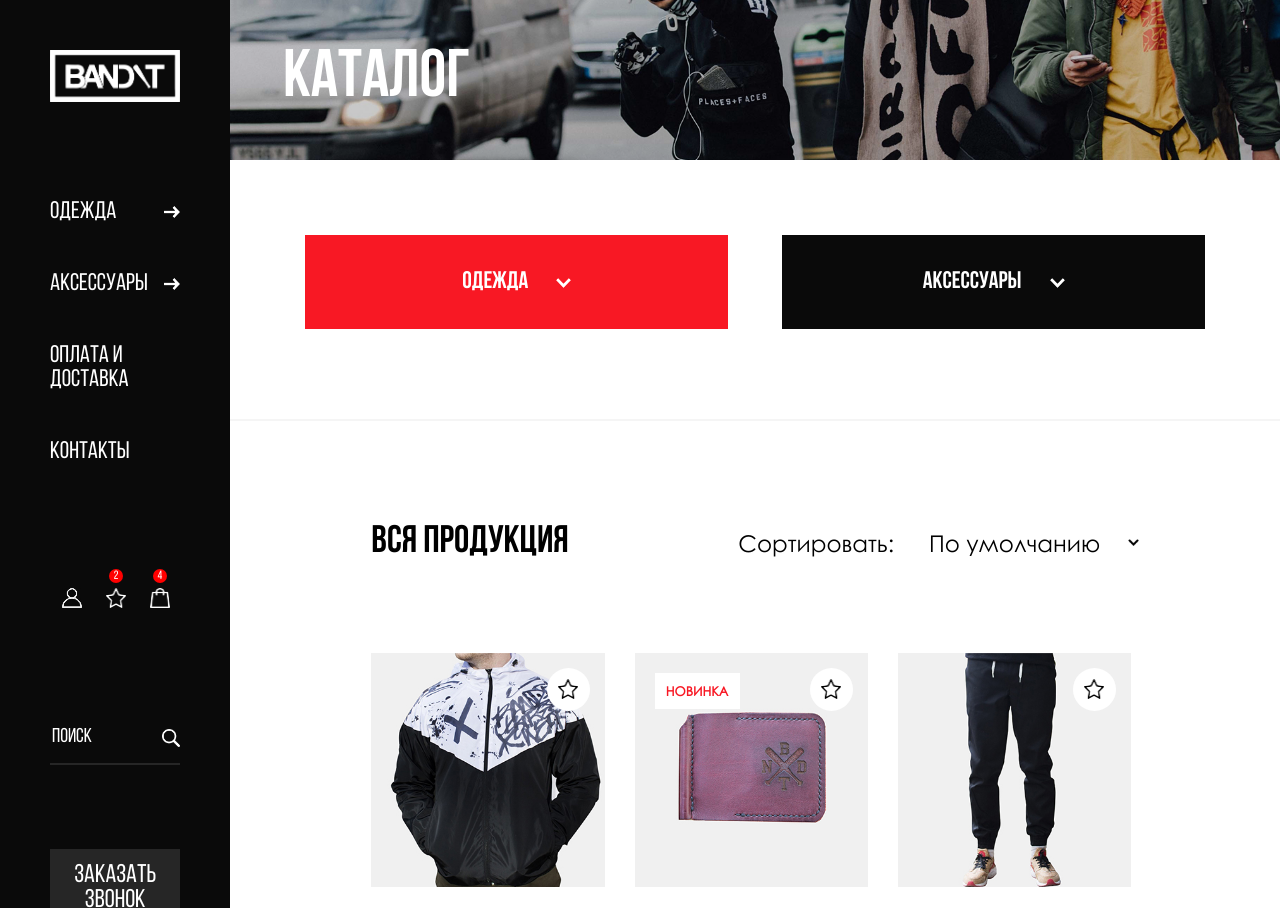
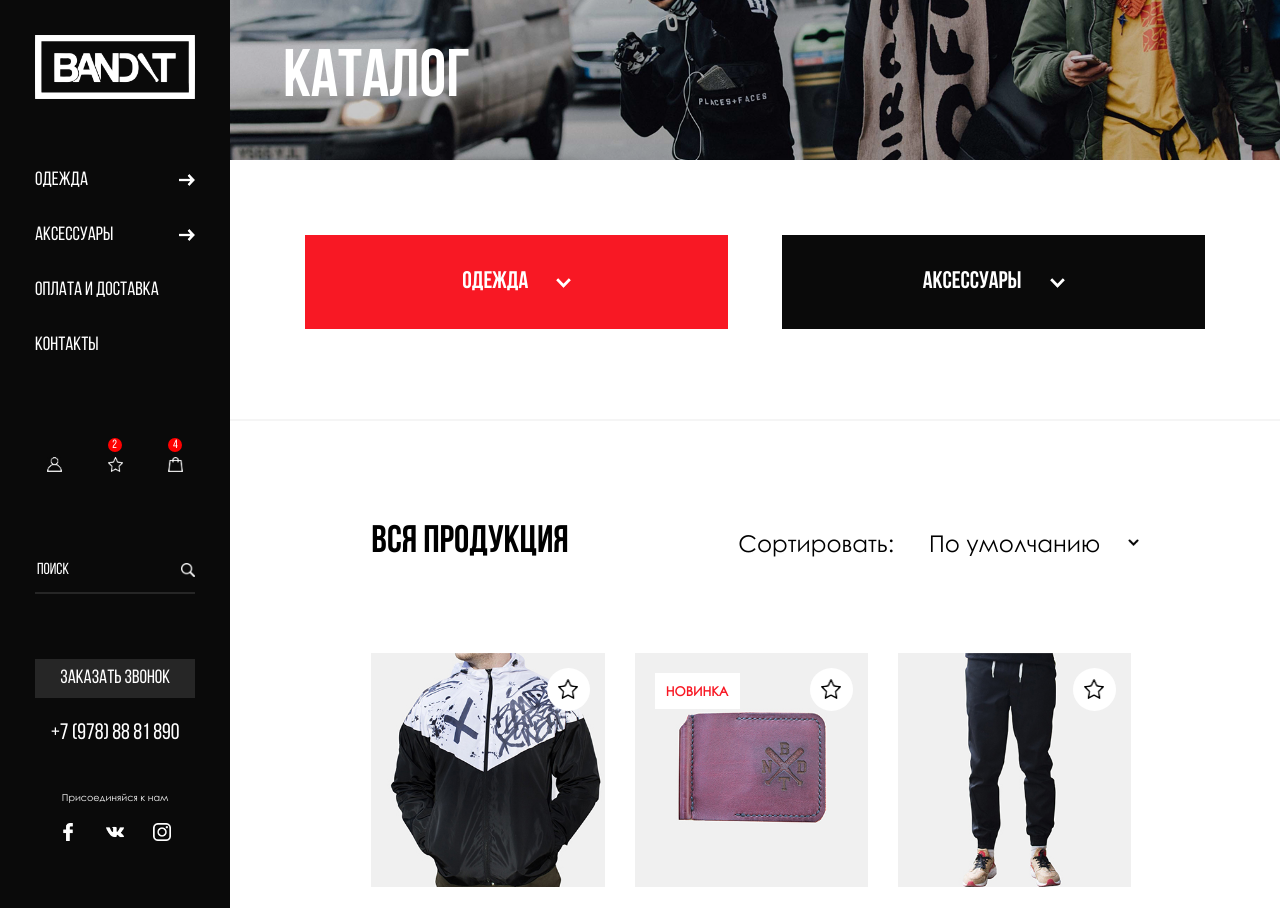
Before and after one commit to Beeksah/bandit.github.io, a website: page src/index.html in a window 1280 px wide. Shown: the top 908 px of the page. Drawn offline with nearby package versions, Linux system fonts and the light colour scheme; files that its build step writes are made by us from their sources.

Commit message:
fixed menu for laptops

```diff
--- a/src/index.html
+++ b/src/index.html
@@ -10,7 +10,7 @@
 </head>
 
 <body>
-    <nav>
+    <nav id="menu">
         <div class="menu">
             <div class="menu-logo">
                 <img src="assets/img/bandit-logo.png">
@@ -47,16 +47,16 @@
                     </div>
                 </div>
                 <div class="menu-search">
-                    <img src="assets/img/search.png">
                     <span>
                         <input placeholder="ПОИСК">
                     </span>
+                    <img src="assets/img/search.png">
                 </div>
                 <div class="menu-call">
                     <button>
                         ЗАКАЗАТЬ ЗВОНОК
                     </button>
-                    <div class="phone">
+                    <div class="phone nowrap">
                         +7 (978) 88 81 890
                     </div>
                 </div>
--- a/src/js/index.js
+++ b/src/js/index.js
@@ -0,0 +1,42 @@
+var bodies = document.getElementsByTagName('body');
+var body = bodies[0]
+var nav = document.getElementById('menu');
+window.onscroll = function(){
+    var scrollTop = window.pageYOffset || (document.documentElement || document.body.parentNode || document.body).scrollTop;
+}
+
+function getDocHeight() {
+    var D = document;
+    return Math.max(
+        D.body.scrollHeight, D.documentElement.scrollHeight,
+        D.body.offsetHeight, D.documentElement.offsetHeight,
+        D.body.clientHeight, D.documentElement.clientHeight
+    )
+}
+
+var winheight, docheight, trackLength, throttlescroll;
+function amountscrolled(){
+    var scrollTop = window.pageYOffset || (document.documentElement || document.body.parentNode || document.body).scrollTop
+    var windowHeight = window.innerHeight || document.documentElement.clientHeight || document.body.clientHeight;
+    if(nav.clientHeight>windowHeight){
+        nav.classList.remove('fixed-top');
+
+        if(scrollTop+windowHeight>=nav.clientHeight){
+            console.log('True: ' + scrollTop + ', ' + windowHeight + ', ' + nav.clientHeight);
+            nav.classList.add('fixed');
+        }
+        else{
+            console.log('False: ' + scrollTop + ', ' + windowHeight + ', ' + nav.clientHeight);
+            nav.classList.remove('fixed');
+        }
+    }
+    else{
+        nav.classList.add('fixed-top');
+    }
+}
+window.addEventListener("scroll", function(){
+    clearTimeout(throttlescroll)
+        throttlescroll = setTimeout(function(){
+        amountscrolled()
+    }, 50)
+}, false)
--- a/src/style/style.scss
+++ b/src/style/style.scss
@@ -4,12 +4,24 @@ body {
   background-color: rgb(10, 10, 10);
   margin: 0;
   font-family: 'BebasNeueRegular';
-
+  .nowrap{
+    white-space: nowrap;
+  }
   nav{
     float: left;
     color: white;
     width: 18%;
-    position: fixed;
+    position: static;
+    transition: all 0.5s ease;
+    &.fixed{
+      transition: all 0.5s ease;
+      position: fixed;
+      bottom: 0;
+    }
+    &.fixed-top{
+      transition: all 0.5s ease;
+      position: fixed;
+    }
     .menu{
       display: flex;
       flex-direction: column;
@@ -76,7 +88,7 @@ body {
             content: '2';
             left: 15px;
             background-color: red;
-            border-radius: 10px;
+            border-radius: 100px;
             margin: auto;
             line-height: 14px;
             font-size: 12px;
@@ -88,12 +100,17 @@ body {
         }
 
         .menu-search {
+          width: 100%;
           display: flex;
           flex-direction: row;
           align-items: center;
+          justify-content: space-between;
           margin-bottom: 84px;
           border-bottom: 2px solid rgb(38, 38, 38);
           padding-bottom: 17px;
+          span{
+            max-width: 80%;
+          }
           input {
             color: white;
             border: 0;
@@ -110,7 +127,6 @@ body {
 
           img {
             right: 50px;
-            position: absolute;
             width: 18px;
             height: 18px;
             padding-top: 10px;
@@ -162,6 +178,106 @@ body {
             img {
               width: 18px;
               height: 18px;
+            }
+          }
+        }
+      }
+    }
+    @media(min-width: 1200px) and (max-width: 1366px){
+      .menu{
+        margin: 35px;
+        .menu-logo {
+          margin-bottom: 50px;
+        }
+
+        .menu-content{
+          .menu-item {
+            font-size: 1.2em;
+            margin-top: 18px;
+            margin-bottom: 36px;
+          }
+
+          .menu-tools {
+            margin-bottom: 70px;
+            margin-top: 90px;
+            img {
+              width: 15px;
+              height: 15px;
+              padding: 12px;
+            }
+
+            .menu-tool{
+              width: 39px;
+              height: 39px;
+              border-radius: 100px;
+
+              &:hover {
+                border-radius: 100px;
+              }
+            }
+
+            div span {
+              left: 12px;
+              border-radius: 100px;
+              line-height: 14px;
+              font-size: 12px;
+              min-width: 14px;
+              height: 14px;
+              top: -7px;
+            }
+          }
+
+          .menu-search {
+            width: 100%;
+            margin-bottom: 65px;
+            padding-bottom: 14px;
+            span{
+              max-width: 80%;
+            }
+            input {
+              padding-top: 8px;
+
+              &::placeholder {
+                font-size: 1.2em;
+              }
+            }
+
+            img {
+              right: 50px;
+              width: 14px;
+              height: 14px;
+              padding-top: 8px;
+            }
+          }
+
+          .menu-call {
+
+            button {
+              width: 100%;
+              padding: 10px 0;
+              font-size: 1.2em;
+            }
+
+            .phone {
+              margin-top: 24px;
+              margin-bottom: 36px;
+              font-size: 1.4em;
+            }
+          }
+
+          .menu-links {
+            font-size: 0.6em;
+
+            span {
+              padding: 10px 0;
+            }
+
+            .social-links {
+              padding: 10px 15%;
+              img {
+                width: 18px;
+                height: 18px;
+              }
             }
           }
         }
@@ -254,7 +370,7 @@ body {
           }
 
           select {
-            background-color: white;
+            background-color:white;
             width: 210px;
             font-family: 'CenturyGothic';
             border: 0;
```
Also changed, not shown: dest/index.html (+3 -3 lines), dest/js/index.js (+42 -0 lines), dest/style/style.css.
